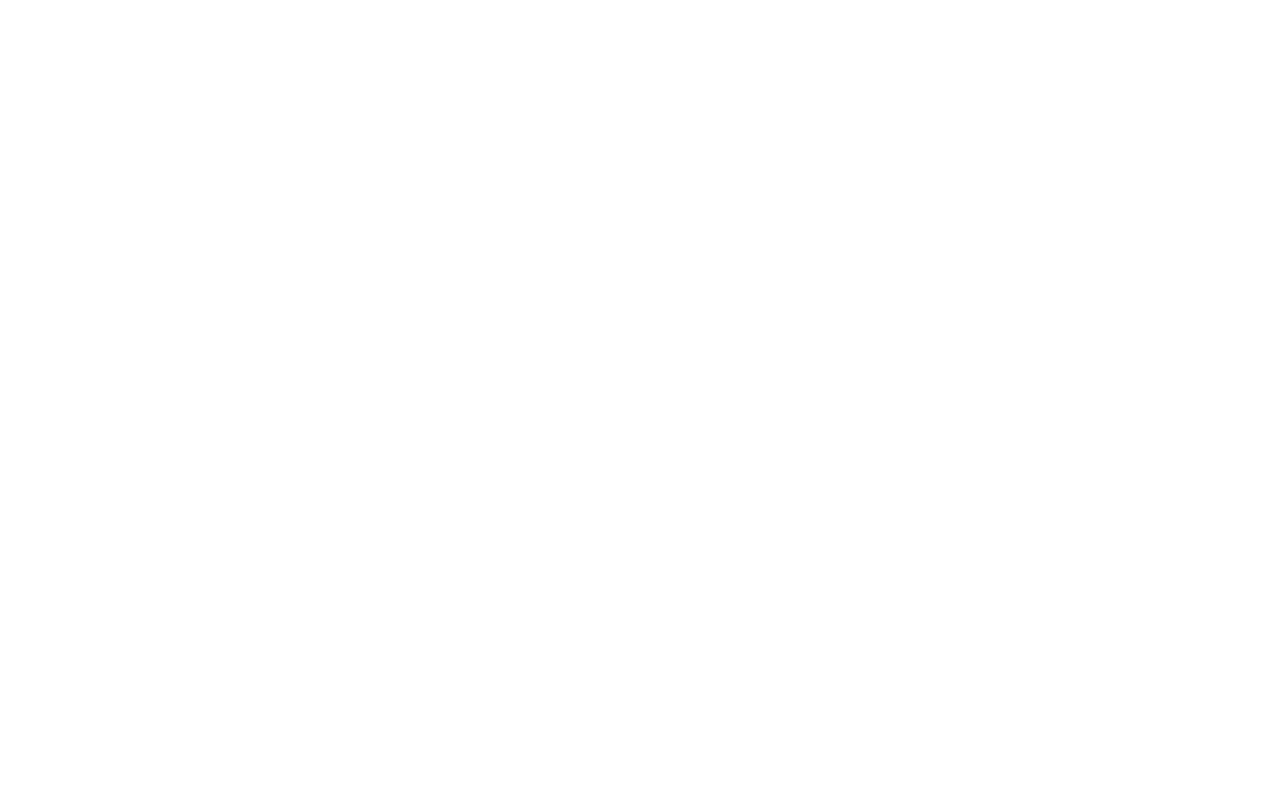
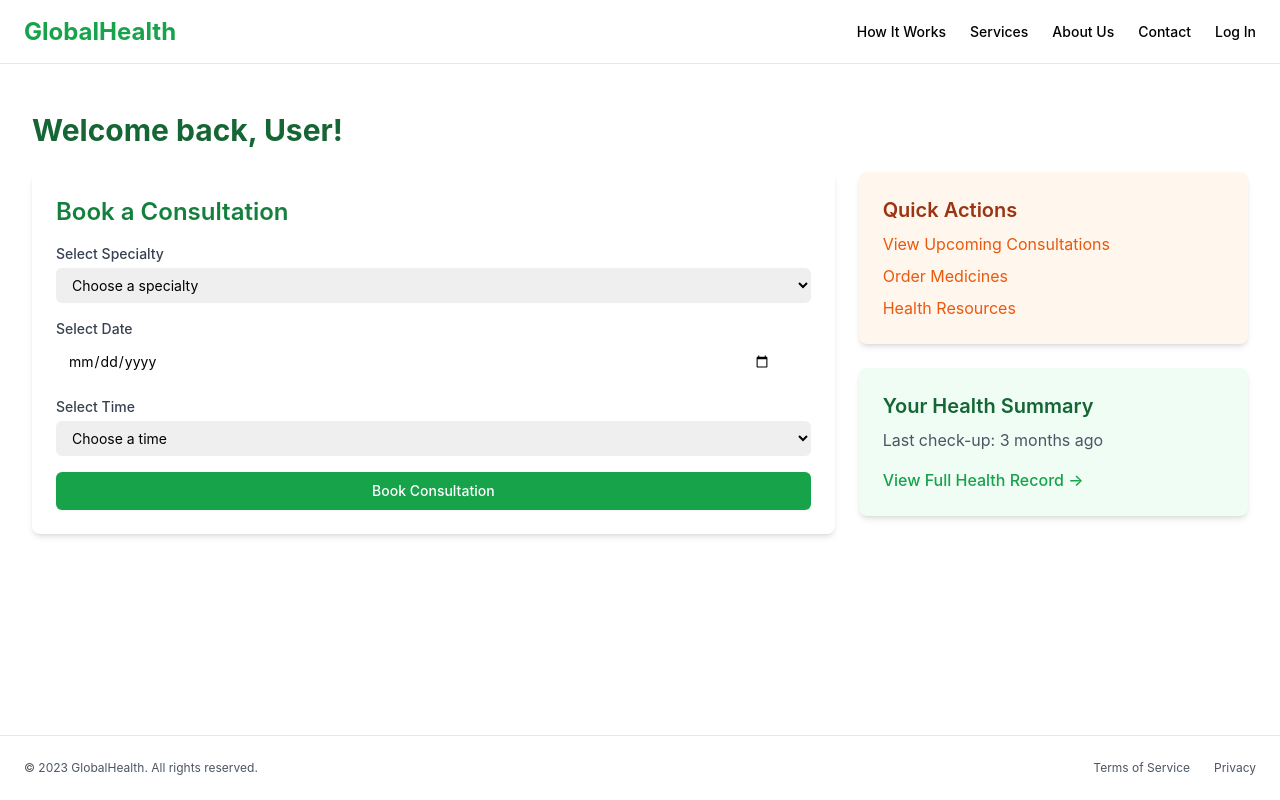
Before and after one commit to raghavahuja2801/IndiaDoc, a React (Create React App) app in the folder react-client/: page /dashboard in a window 1280 px wide. Before the commit this address had no page. Built offline with nearby package versions, Linux system fonts and the light colour scheme.

Commit message:
fixed login functionality

```diff
--- a/react-client/src/App.js
+++ b/react-client/src/App.js
@@ -2,6 +2,7 @@ import React from "react";
 import { BrowserRouter as Router, Routes, Route } from "react-router-dom";
 import LandingPage from "./components/LandingPage"
 import LoginSignup from "./components/Auth";
+import HomePage from "./components/Dashboard";
 
 function App() {
   return (
@@ -9,6 +10,7 @@ function App() {
       <Routes>
         <Route path="/" element={<LandingPage />} />
         <Route path="/auth" element={<LoginSignup />} />
+        <Route path="/dashboard" element={<HomePage />} />
       </Routes>
     </Router>
   );
--- a/react-client/src/components/Auth.js
+++ b/react-client/src/components/Auth.js
@@ -5,7 +5,7 @@ import Navbar from "../components/Navbar";
 import Footer from "../components/Footer";
 
 export default function LoginSignup() {
-  const { login, register, error, setError, user } = useAuth(); // Access Auth Context functions
+  const { login, register, user } = useAuth(); // Access Auth Context functions
   const [isLogin, setIsLogin] = useState(true);
   const [name, setName] = useState("");
   const [email, setEmail] = useState("");
@@ -28,7 +28,6 @@ export default function LoginSignup() {
         navigate("/dashboard"); // Navigate to dashboard on successful login
       } else {
         if (password !== confirmPassword) {
-          setError("Passwords do not match.");
           return;
         }
         await register({ name, email, password, role: "patient" });
@@ -38,6 +37,10 @@ export default function LoginSignup() {
       console.error("Authentication error:", err);
     }
   };
+
+  if(user){
+    navigate('/dashboard')
+  }else{
 
   return (
     <div className="flex flex-col min-h-screen bg-white">
@@ -142,11 +145,10 @@ export default function LoginSignup() {
               </button>
             </div>
           </form>
-
-          {error && <p className="text-red-500 text-sm mt-4">{error}</p>}
         </div>
       </main>
       <Footer />
     </div>
   );
 }
+}
--- /dev/null
+++ b/react-client/src/components/Dashboard.js
@@ -0,0 +1,142 @@
+import React, { useState } from "react";
+import { Link } from "react-router-dom";
+import Navbar from "./Navbar";
+
+export default function HomePage() {
+  const [selectedSpecialty, setSelectedSpecialty] = useState("");
+  const [selectedDate, setSelectedDate] = useState("");
+  const [selectedTime, setSelectedTime] = useState("");
+
+  const handleBooking = (e) => {
+    e.preventDefault();
+    console.log("Booking:", { selectedSpecialty, selectedDate, selectedTime });
+    alert("Consultation booked successfully!");
+  };
+
+  return (
+    <div className="flex flex-col min-h-screen bg-white">
+      {/* Header */}
+ <Navbar />
+
+      {/* Main Content */}
+      <main className="flex-1 py-12 px-4 sm:px-6 lg:px-8">
+        <div className="max-w-7xl mx-auto">
+          <h1 className="text-3xl font-bold text-green-800 mb-6">Welcome back, User!</h1>
+          <div className="grid grid-cols-1 md:grid-cols-3 gap-6">
+            {/* Booking Section */}
+            <div className="md:col-span-2 bg-white p-6 rounded-lg shadow-md">
+              <h2 className="text-2xl font-semibold text-green-700 mb-4">Book a Consultation</h2>
+              <form onSubmit={handleBooking} className="space-y-4">
+                <div>
+                  <label htmlFor="specialty" className="block text-sm font-medium text-gray-700">
+                    Select Specialty
+                  </label>
+                  <select
+                    id="specialty"
+                    value={selectedSpecialty}
+                    onChange={(e) => setSelectedSpecialty(e.target.value)}
+                    className="mt-1 block w-full pl-3 pr-10 py-2 text-base border-gray-300 focus:outline-none focus:ring-green-500 focus:border-green-500 sm:text-sm rounded-md"
+                    required
+                  >
+                    <option value="">Choose a specialty</option>
+                    <option value="general">General Practitioner</option>
+                    <option value="cardiology">Cardiology</option>
+                    <option value="dermatology">Dermatology</option>
+                    <option value="neurology">Neurology</option>
+                    <option value="pediatrics">Pediatrics</option>
+                  </select>
+                </div>
+                <div>
+                  <label htmlFor="date" className="block text-sm font-medium text-gray-700">
+                    Select Date
+                  </label>
+                  <input
+                    type="date"
+                    id="date"
+                    value={selectedDate}
+                    onChange={(e) => setSelectedDate(e.target.value)}
+                    className="mt-1 block w-full pl-3 pr-10 py-2 text-base border-gray-300 focus:outline-none focus:ring-green-500 focus:border-green-500 sm:text-sm rounded-md"
+                    required
+                  />
+                </div>
+                <div>
+                  <label htmlFor="time" className="block text-sm font-medium text-gray-700">
+                    Select Time
+                  </label>
+                  <select
+                    id="time"
+                    value={selectedTime}
+                    onChange={(e) => setSelectedTime(e.target.value)}
+                    className="mt-1 block w-full pl-3 pr-10 py-2 text-base border-gray-300 focus:outline-none focus:ring-green-500 focus:border-green-500 sm:text-sm rounded-md"
+                    required
+                  >
+                    <option value="">Choose a time</option>
+                    <option value="09:00">09:00 AM</option>
+                    <option value="10:00">10:00 AM</option>
+                    <option value="11:00">11:00 AM</option>
+                    <option value="14:00">02:00 PM</option>
+                    <option value="15:00">03:00 PM</option>
+                    <option value="16:00">04:00 PM</option>
+                  </select>
+                </div>
+                <button
+                  type="submit"
+                  className="w-full flex justify-center py-2 px-4 border border-transparent rounded-md shadow-sm text-sm font-medium text-white bg-green-600 hover:bg-green-700 focus:outline-none focus:ring-2 focus:ring-offset-2 focus:ring-green-500"
+                >
+                  Book Consultation
+                </button>
+              </form>
+            </div>
+
+            {/* Sidebar Section */}
+            <div className="space-y-6">
+              {/* Quick Actions */}
+              <div className="bg-orange-50 p-6 rounded-lg shadow-md">
+                <h2 className="text-xl font-semibold text-orange-800 mb-2">Quick Actions</h2>
+                <ul className="space-y-2">
+                  <li>
+                    <Link to="/consultations" className="text-orange-600 hover:text-orange-800 flex items-center">
+                      View Upcoming Consultations
+                    </Link>
+                  </li>
+                  <li>
+                    <Link to="/orders" className="text-orange-600 hover:text-orange-800 flex items-center">
+                      Order Medicines
+                    </Link>
+                  </li>
+                  <li>
+                    <Link to="/resources" className="text-orange-600 hover:text-orange-800 flex items-center">
+                      Health Resources
+                    </Link>
+                  </li>
+                </ul>
+              </div>
+
+              {/* Health Summary */}
+              <div className="bg-green-50 p-6 rounded-lg shadow-md">
+                <h2 className="text-xl font-semibold text-green-800 mb-2">Your Health Summary</h2>
+                <p className="text-gray-600 mb-4">Last check-up: 3 months ago</p>
+                <Link to="/health-record" className="text-green-600 hover:text-green-800 font-medium">
+                  View Full Health Record →
+                </Link>
+              </div>
+            </div>
+          </div>
+        </div>
+      </main>
+
+      {/* Footer */}
+      <footer className="flex flex-col gap-2 sm:flex-row py-6 w-full shrink-0 items-center px-4 md:px-6 border-t border-gray-200">
+        <p className="text-xs text-gray-600">© 2023 GlobalHealth. All rights reserved.</p>
+        <nav className="sm:ml-auto flex gap-4 sm:gap-6">
+          <Link className="text-xs hover:underline underline-offset-4 text-gray-600 hover:text-orange-500" to="/terms">
+            Terms of Service
+          </Link>
+          <Link className="text-xs hover:underline underline-offset-4 text-gray-600 hover:text-orange-500" to="/privacy">
+            Privacy
+          </Link>
+        </nav>
+      </footer>
+    </div>
+  );
+}
--- a/react-client/src/components/LandingPage.js
+++ b/react-client/src/components/LandingPage.js
@@ -2,12 +2,19 @@ import React from "react";
 import Navbar from "./Navbar";
 import Footer from "./Footer";
 import { useNavigate } from "react-router-dom";
+import {useAuth} from "../context/authContext"
 
 export default function LandingPage() {
   const navigate = useNavigate();
+  const {user} = useAuth();
 
   const handleConsultDoctorClick = () => {
+    if(user){
+      navigate('/dashboard')
+
+    }else{
     navigate("/auth"); // Navigate to the auth page
+    }
   };
 
   return (
--- a/react-client/src/components/Navbar.js
+++ b/react-client/src/components/Navbar.js
@@ -13,9 +13,12 @@ export default function Navbar() {
 
   return (
     <header className="px-4 lg:px-6 h-16 flex items-center border-b border-gray-200">
+      {/* Logo */}
       <Link to="/" className="flex items-center justify-center">
         <span className="text-2xl font-bold text-green-600">GlobalHealth</span>
       </Link>
+
+      {/* Navigation Links */}
       <nav className="ml-auto flex gap-4 sm:gap-6">
         <Link
           to="/how-it-works"
@@ -42,14 +45,19 @@ export default function Navbar() {
           Contact
         </Link>
 
-        {/* Log In / Log Out Button */}
+        {/* Conditional Login/Logout Button */}
         {user ? (
-          <button
-            onClick={handleLogout}
-            className="text-sm font-medium hover:text-orange-500 transition-colors"
-          >
-            Log Out
-          </button>
+          <div className="flex items-center gap-2">
+            <span className="text-sm font-medium text-gray-600">
+              Welcome, {user.name}!
+            </span>
+            <button
+              onClick={handleLogout}
+              className="text-sm font-medium text-red-600 hover:text-red-800 transition-colors"
+            >
+              Log Out
+            </button>
+          </div>
         ) : (
           <Link
             to="/auth"
--- a/react-client/src/context/authContext.js
+++ b/react-client/src/context/authContext.js
@@ -1,4 +1,4 @@
-import React, { createContext, useContext, useState, useEffect } from "react";
+import React, { createContext, useContext, useState, useEffect} from "react";
 import axios from "axios";
 
 const AuthContext = createContext(null);
@@ -33,7 +33,6 @@ export const AuthProvider = ({ children }) => {
     initializeUser(); // Only run on mount
   }, []);
 
-  // Login function
   const login = async (email, password) => {
     try {
       const response = await axios.post("http://localhost:5001/api/auth/login", {
@@ -45,8 +44,7 @@ export const AuthProvider = ({ children }) => {
       localStorage.setItem("token", token); // Save the token to localStorage
       await fetchUser(token); // Fetch user details
     } catch (err) {
-      console.error("Login failed:", err.response?.data || err.message);
-      throw new Error(err.response?.data?.message || "Login failed. Please try again.");
+      console.log("Login failed:", err.response?.data || err.message);
     }
   };
 
@@ -59,12 +57,10 @@ export const AuthProvider = ({ children }) => {
         password,
         role: "patient"
       });
-
-      const { token } = response.data; // Extract the token from the response
+      login(email, password)
       console.log("signed in")
     } catch (err) {
-      console.error("Registration failed:", err.response?.data || err.message);
-      throw new Error(err.response?.data?.message || "Registration failed. Please try again.");
+      console.log("Registration failed:", err.response?.data || err.message);
     }
   };
 
```
